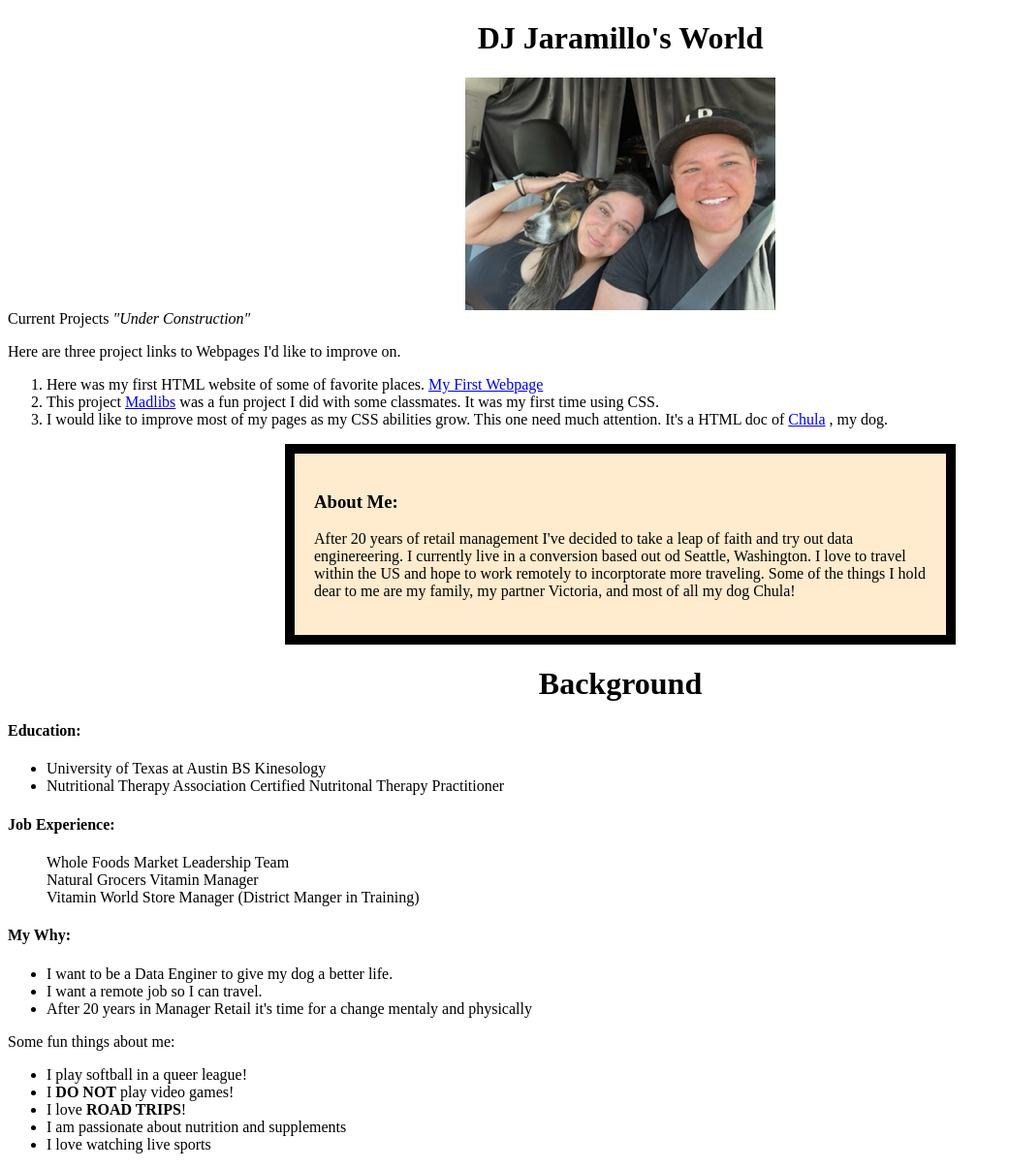
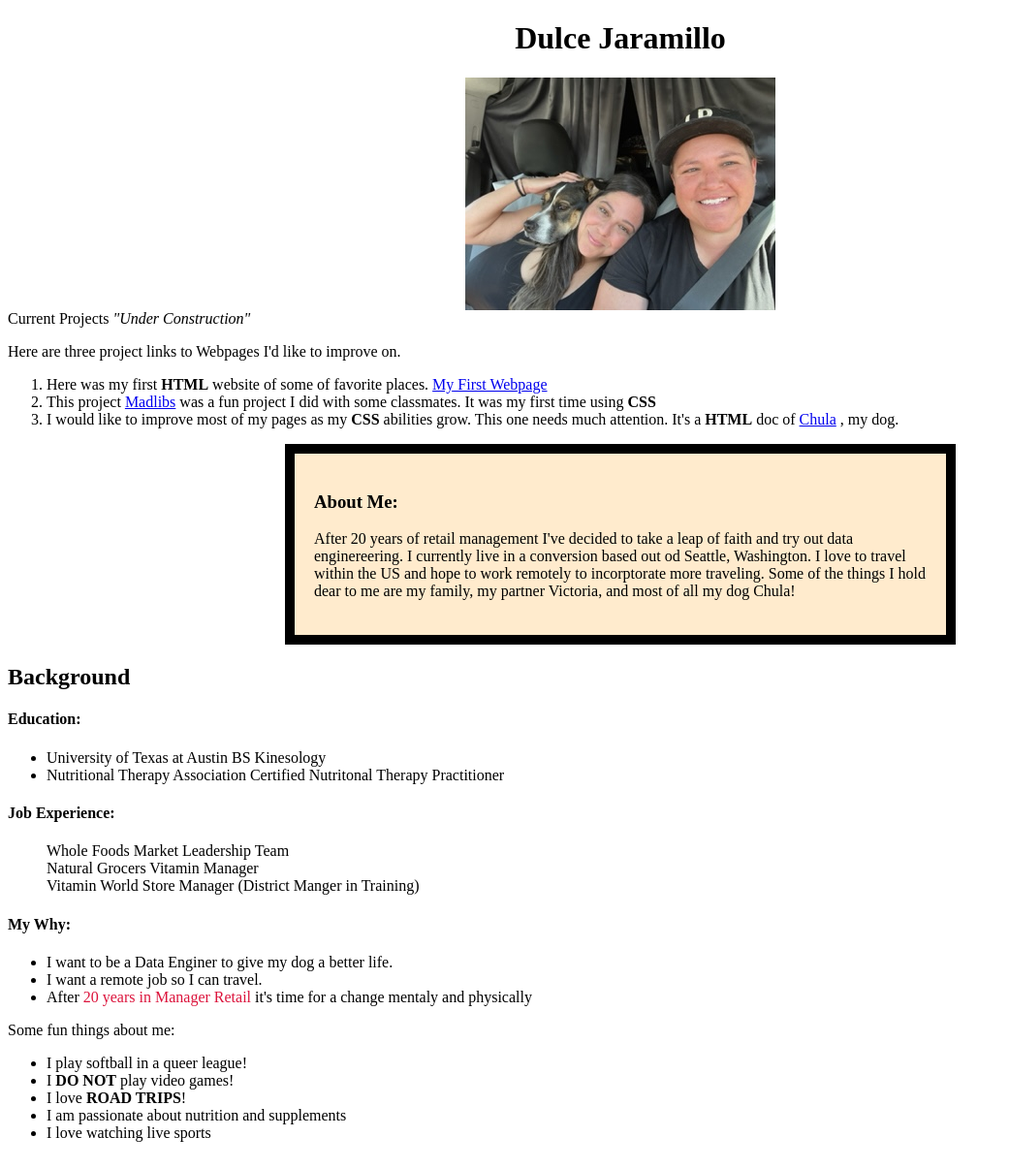
Before and after one commit to dulcelj55/HTML-Portfolio-, a plain HTML site: page index.html in a window 1280 px wide. Shown: the whole page at 97% size, without its empty margins (0-1041 px from the left). Drawn offline with Linux system fonts and the light colour scheme.

Commit message:
use of all elements complete

```diff
--- a/css/styles.css
+++ b/css/styles.css
@@ -29,3 +29,6 @@ h1{
   background-color:coral;
   font-size:x-large;
 }
+.inred {
+  color:crimson;
+}
--- a/index.html
+++ b/index.html
@@ -1,32 +1,32 @@
 <!DOCTYPE html>
 <html lang="en-US">
 <head>
-  <title>DJ's World</title>
+  <title>Dulce Jaramillo</title>
   <link href="css/styles.css" rel="stylesheet" type="text/css"
 
 </head>
 
 <body>
-  <h1>DJ Jaramillo's World</h1>
+  <h1>Dulce Jaramillo</h1>
   <img src="img/IMG_3147.jpg" alt=" A photo of Chula, Victoria and myself." class="centered-image">
 
 <div
   <h3>Current Projects <em>"Under Construction"</em></h3>
   <p>Here are three project links to Webpages I'd like to improve on.
     <ol>
-      <li>Here was my first HTML website of some of favorite places. <a href="https://github.com/dulcelj55/my-first-website2.git">My First Webpage</a></li>
-      <li>This project <a href="https://github.com/dulcelj55/madlibs.git">Madlibs</a> was a fun project I did with some classmates. It was my first time using CSS. </a></li>
-      <li> I would like to improve most of my pages as my CSS abilities grow. This one need much attention. It's a HTML doc of <a href="https://github.com/dulcelj55/Chula.git"> Chula</a> , my dog.</li>
+      <li>Here was my first <strong>HTML</strong> website of some of favorite places. <a href="https://github.com/dulcelj55/my-first-website2.git">My First Webpage</a></li>
+      <li>This project <a href="https://github.com/dulcelj55/madlibs.git">Madlibs</a> was a fun project I did with some classmates. It was my first time using <strong>CSS</strong> </a></li>
+      <li> I would like to improve most of my pages as my <strong>CSS</strong> abilities grow. This one needs much attention. It's a <strong>HTML</strong> doc of <a href="https://github.com/dulcelj55/Chula.git"> Chula</a> , my dog.</li>
     </ol>
   </p>
 
-  <div class="infobox">
+  <div class="infobox" span>
     <h3>About Me:</h3>
-      <p>After 20 years of retail management I've decided to take a leap of faith and try out data enginereering. I currently live in a conversion based out od Seattle, Washington. I love to travel within the US and hope to work remotely to incorptorate more traveling. Some of the things I hold dear to me are my family, my partner Victoria, and most of all my dog Chula!</p>
+      <p>After <span>20 years of retail management</span> I've decided to take a leap of faith and try out data enginereering. I currently live in a conversion based out od Seattle, Washington. I love to travel within the US and hope to work remotely to incorptorate more traveling. Some of the things I hold dear to me are my family, my partner Victoria, and most of all my dog Chula!</p>
   </div>
 
 
-<h1>Background</h1>
+<h2><strong>Background</strong></h2>
   <div class="lists"
     <ul style="list-style: none;"></u>
       <li><h4>Education:</h4>
@@ -44,7 +44,7 @@
         <ul>
           <li>I want to be a Data Enginer to give my dog a better life.
           <li>I want a remote job so I can travel.
-          <li>After 20 years in Manager Retail it's time for a change mentaly and physically</li>
+          <li>After <span class= "inred">20 years in Manager Retail</span> it's time for a change mentaly and physically</li>
         </ul>
     </ul>
   </div>
```
